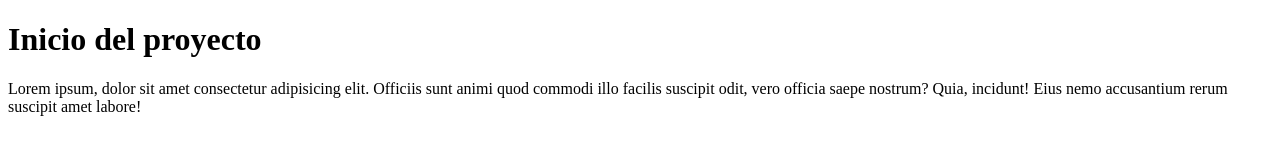
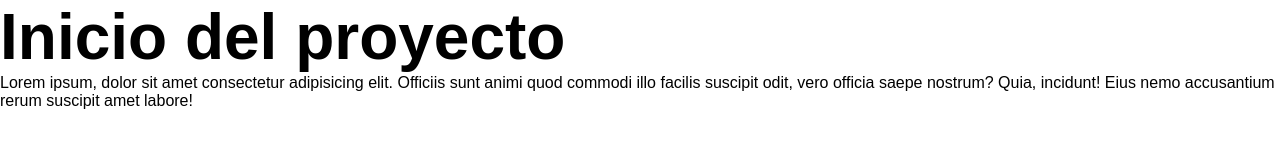
Before and after one commit to claudioaltamiranda/segundaPrueba, a plain HTML site: page index.html in a window 1280 px wide. Drawn offline with Linux system fonts and the light colour scheme.

Commit message:
Agregado el css

```diff
--- /dev/null
+++ b/css/style.css
@@ -0,0 +1,13 @@
+* {
+  margin: 0;
+  padding: 0;
+  box-sizing: border-box;
+  font-family: Arial, Helvetica, sans-serif;
+  text-decoration: none;
+  list-style-type: none;
+}
+
+h1 {
+  font-size: 4rem;
+  font-weight: bold;
+}
--- a/index.html
+++ b/index.html
@@ -5,6 +5,7 @@
     <meta http-equiv="X-UA-Compatible" content="IE=edge" />
     <meta name="viewport" content="width=device-width, initial-scale=1.0" />
     <title>Segunda práctica de git</title>
+    <link rel="stylesheet" href="css/style.css" />
   </head>
   <body>
     <h1>Inicio del proyecto</h1>
```
